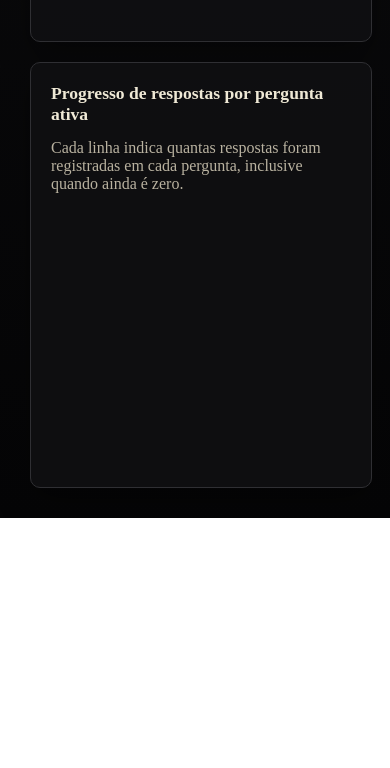
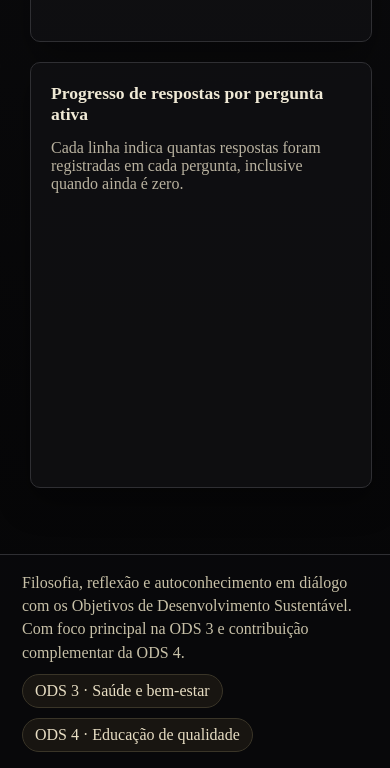
Before and after one commit to GabrielAlex99/projeto-individual-sptech, a website: page public/dashboard.html in a window 390 px wide. Shown: the part 1520-2288 px from the top of the page. Before the commit the page ends 2038 px from the top, so only its background shows below. Drawn offline with nearby package versions, Linux system fonts and the light colour scheme; no server answers.

Commit message:
Criação do footer e implementação das ods 3 e 4

```diff
--- a/public/css/global.css
+++ b/public/css/global.css
@@ -81,9 +81,58 @@ main {
   padding: 32px 8%;
 }
 
+/* Rodapé institucional (ODS) */
+.rodape-projeto {
+  margin-top: 36px;
+  border-top: 1px solid #2f2f33;
+  background: rgba(10, 10, 12, 0.88);
+  padding: 18px 8%;
+}
+
+.rodape-projeto p {
+  color: #c8c1a8;
+  line-height: 1.45;
+  margin-bottom: 10px;
+}
+
+.rodape-ods-nav {
+  display: flex;
+  flex-wrap: wrap;
+  gap: 10px;
+}
+
+.rodape-ods-link {
+  display: inline-flex;
+  align-items: center;
+  text-decoration: none;
+  border: 1px solid #3a3528;
+  border-radius: 999px;
+  padding: 7px 12px;
+  background: rgba(216, 180, 106, 0.08);
+  color: #e7ddc3;
+  transition: background 0.2s ease, border-color 0.2s ease, color 0.2s ease;
+}
+
+.rodape-ods-link:hover {
+  background: rgba(216, 180, 106, 0.16);
+  border-color: #d8b46a;
+  color: #f6f1df;
+}
+
+.rodape-ods-link:focus-visible {
+  outline: 2px solid rgba(216, 180, 106, 0.78);
+  outline-offset: 2px;
+  border-color: #d8b46a;
+}
+
+/* Em páginas com menu lateral, o rodapé acompanha a área de conteúdo no desktop */
+.rodape-projeto-com-menu {
+  margin-left: 240px;
+}
+
 /* Home (index) */
 body > header + main.home-main {
-  min-height: calc(100vh - 78px);
+  min-height: calc(100vh - 210px);
   display: flex;
   flex-direction: column;
   align-items: center;
@@ -762,6 +811,14 @@ body > .card h1 {
     margin-left: 0;
   }
 
+  .rodape-projeto {
+    padding: 16px 22px;
+  }
+
+  .rodape-projeto-com-menu {
+    margin-left: 0;
+  }
+
   .layout-diario,
   .painel {
     grid-template-columns: 1fr;
--- a/public/dashboard.html
+++ b/public/dashboard.html
@@ -65,6 +65,13 @@
       </article>
     </section>
   </main>
+  <footer class="rodape-projeto rodape-projeto-com-menu">
+    <p>Filosofia, reflexão e autoconhecimento em diálogo com os Objetivos de Desenvolvimento Sustentável. Com foco principal na ODS 3 e contribuição complementar da ODS 4.</p>
+    <nav class="rodape-ods-nav" aria-label="Links ODS da ONU Brasil">
+      <a class="rodape-ods-link" href="https://brasil.un.org/pt-br/sdgs/3" target="_blank" rel="noopener noreferrer">ODS 3 · Saúde e bem-estar</a>
+      <a class="rodape-ods-link" href="https://brasil.un.org/pt-br/sdgs/4" target="_blank" rel="noopener noreferrer">ODS 4 · Educação de qualidade</a>
+    </nav>
+  </footer>
 
   <script src="./js/script.js"></script>
   <script src="./js/dashboard.js"></script>
```
Also changed, not shown: DiarioDePrompts.md (+41 -0 lines), public/cadastro.html (+7 -0 lines), public/descoberta.html (+7 -0 lines), public/diario.html (+7 -0 lines), public/index.html (+8 -0 lines), public/login.html (+7 -0 lines), public/resultado.html (+7 -0 lines).
